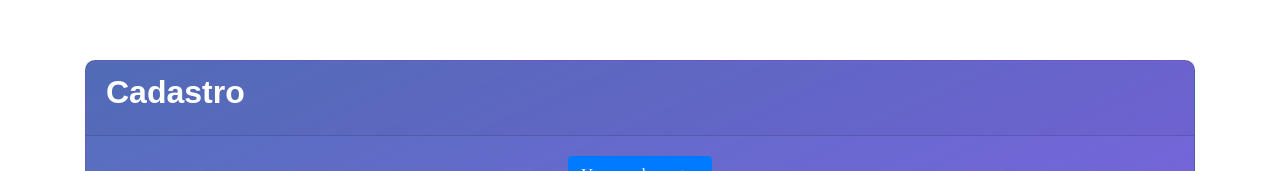
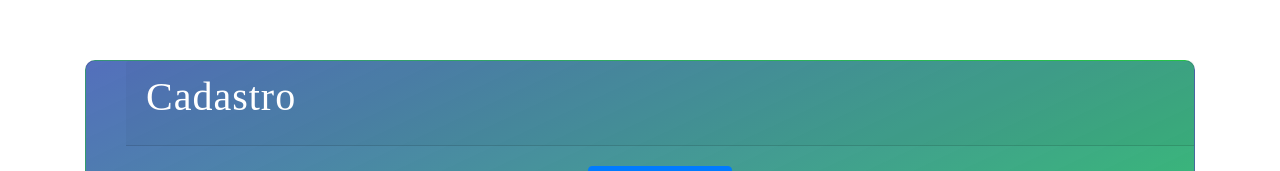
Before and after one commit to thiagology/Desafio-React_Node-Pitang, a React (Create React App) app: page / in a window 1280 px wide. Shown: the top 171 px of the page. Built offline with nearby package versions, Linux system fonts and the light colour scheme.

Commit message:
add confirm submit message

```diff
--- a/src/components/Agendamento/AgendamentoForm.jsx
+++ b/src/components/Agendamento/AgendamentoForm.jsx
@@ -5,6 +5,8 @@ import swal from '@sweetalert/with-react';
 import {
   ErrorMessage, Field, Form, Formik
 } from 'formik';
+import * as moment from 'moment';
+import 'moment/locale/pt-br';
 import React from 'react';
 import { Button } from 'react-bootstrap';
 import * as yup from 'yup';
@@ -14,10 +16,10 @@ import Date from '../Date';
 import TimePicker from '../Hour';
 
 const validationSchema = yup?.object().shape({
-  name: yup.string().required(' Campo obrigatório').typeError(' Campo obrigatório'),
-  birth: yup.date().required(' Campo obrigatório').typeError(' Campo obrigatório'),
-  date: yup.date().required(' Campo obrigatório').typeError(' Campo obrigatório'),
-  hour: yup.object().required(' Campo obrigatório').typeError(' Campo obrigatório'),
+  name: yup.string().required(' *Campo obrigatório').typeError(' *Campo obrigatório'),
+  birth: yup.date().required(' *Campo obrigatório').typeError(' *Campo obrigatório'),
+  date: yup.date().required(' *Campo obrigatório').typeError(' *Campo obrigatório'),
+  hour: yup.object().required(' *Campo obrigatório').typeError(' *Campo obrigatório'),
 });
 
 const AgendamentoForm = () => (
@@ -29,6 +31,21 @@ const AgendamentoForm = () => (
     validationSchema={validationSchema}
     onSubmit={(values, { setSubmitting }) => {
       setTimeout(async () => {
+        swal({
+          title: 'Confirmar dados',
+          text: `Nome: ${values.name}
+
+                Idade: ${moment().diff(values.birth, 'years')}
+
+                Data da vacina: ${moment(values.date).format('LL')}
+
+                Hora da vacina: ${moment(values.hour).format('LT')} `,
+          icon: 'warning',
+          buttons: ['Cancelar', 'Confirmar'],
+          dangerMode: true,
+        })
+          . then(async (isSubimit) => {
+            if (isSubimit) {
               try {
                 await axios.post('/agendamentos', {
                   name: values.name,
@@ -38,16 +55,24 @@ const AgendamentoForm = () => (
                 });
                 swal({
                   title: 'Agendamento registrado!',
+                  text: `Nome: ${values.name}
+
+                  Idade: ${moment().diff(values.birth, 'years')}
+
+                  Data da vacina: ${moment(values.date).format('LL')}
+
+                  Hora da vacina: ${moment(values.hour).format('LT')} `,
                   icon: 'success',
                 });
               } catch (error) {
-          console.log(error);
                 swal({
                   title: 'Erro',
                   text: `${error.response.data.message}`,
                   icon: 'warning',
                 });
               }
+            }
+          });
         setSubmitting(false);
       }, 400);
     }}
--- a/src/styles/index.scss
+++ b/src/styles/index.scss
@@ -2,25 +2,27 @@
 .containerSch{
     margin-top: 60px;
     margin-bottom: 60px;
-    background-image: linear-gradient(to bottom right,  rgba(45, 79, 173, 0.815),rgb(137, 95, 236));
+    background-image: linear-gradient(to bottom right,  rgba(45, 79, 173, 0.815),rgb(41, 224, 81));
     color: whitesmoke;
     font-size: 18px;
     font-family:  "Times New Roman", "Georgia", serif;
     border-radius: 10px;
+    padding-left: 40px;
 }
 
 .cardSch{
-    background-color: rgba(53, 99, 185, 0.911);
-    color: white;
+    background-color: rgba(255, 255, 255, 0.849);
+    color: black;
     font-family: "Times New Roman", "Georgia", serif;
     border-radius: 10px;
 
 }
 
 .titlePage{
-    font-size: 32px;
+    font-size: 40px;
     color: rgb(255, 255, 255);
-    // text-shadow: 2px 2px rgb(158, 158, 158);
-    font-family: "Copperplate", "Papyrus", fantasy;
-    font-weight: bold;
+    letter-spacing: 1px;
+    font-family: "Times New Roman", "Georgia", serif;
+    //font-weight: bold;
+
 }
```
Also changed, not shown: src/styles/bg.jpg (deleted). Lines whose indentation alone changed are shown as unchanged.
